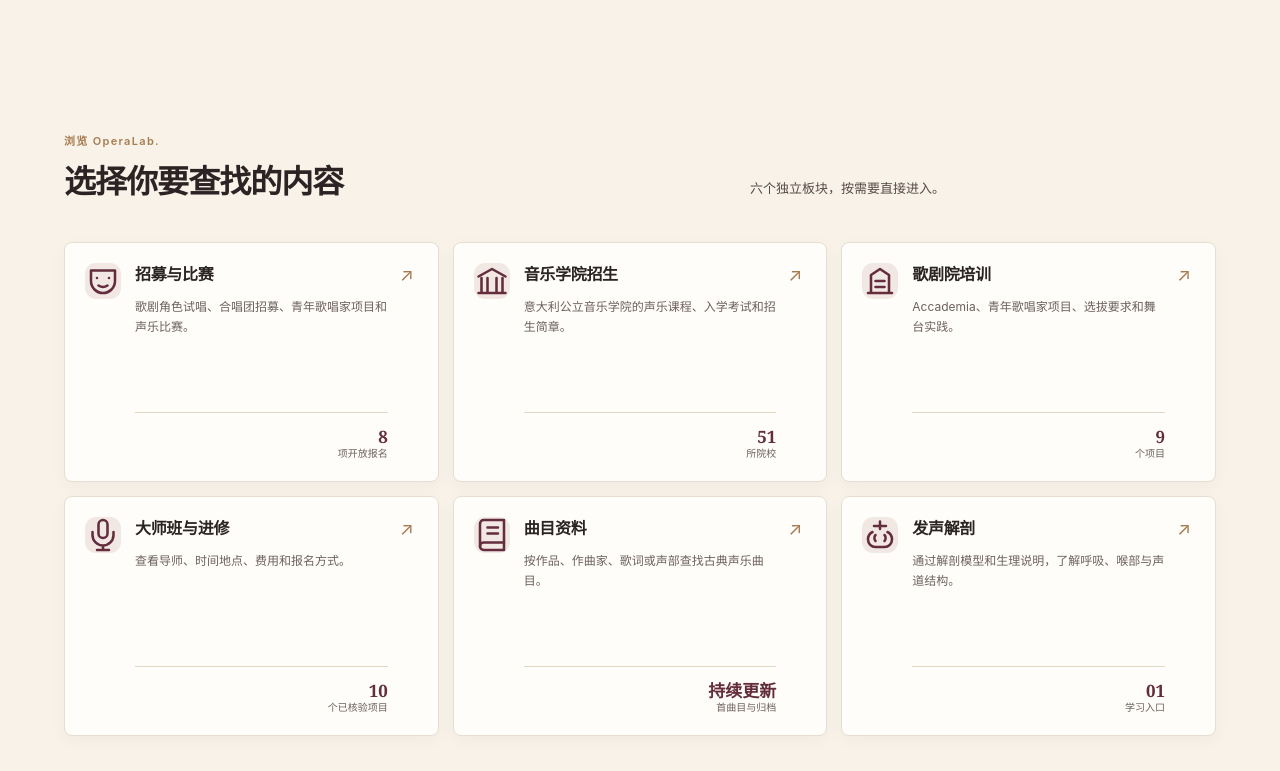
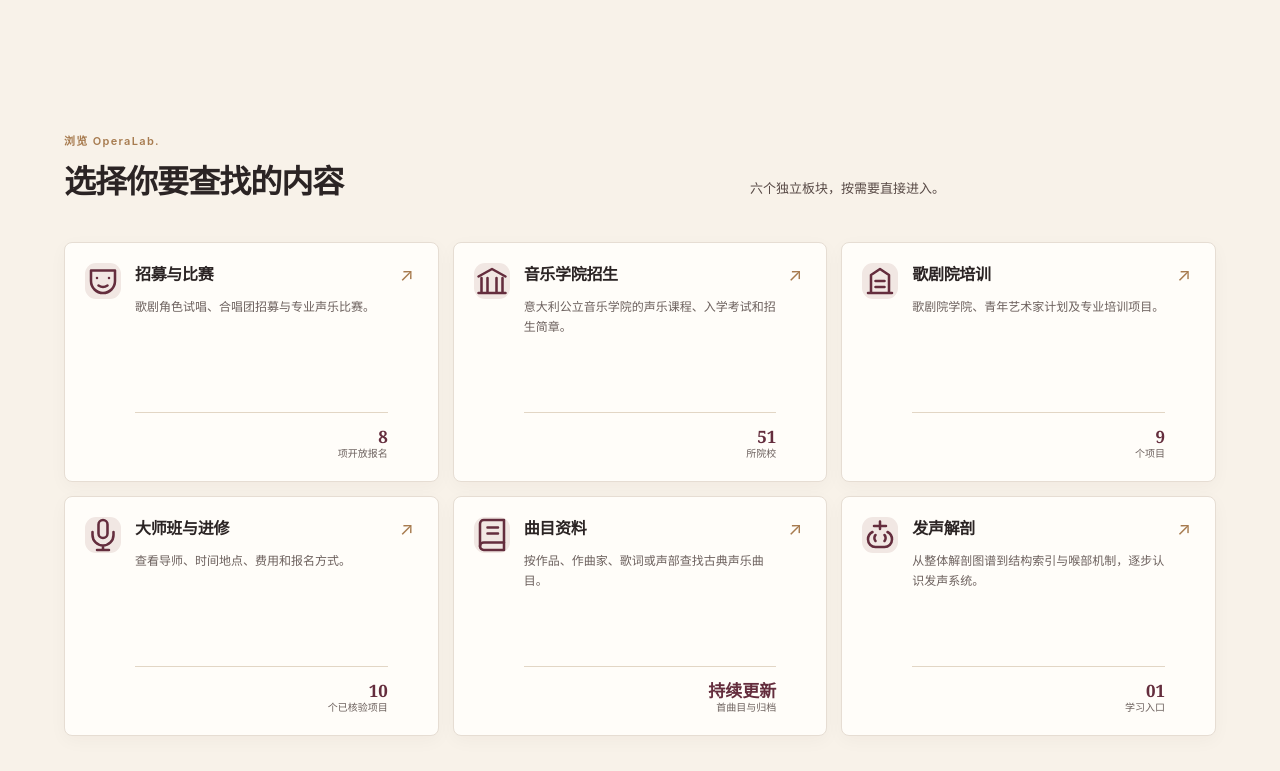
Before and after one commit to OperaLirico/Opera-Lirico, a plain HTML site: page index.html in a window 1280 px wide. Shown: the part 557-1328 px from the top of the page. Drawn offline with Linux system fonts and the light colour scheme.

Commit message:
Clarify the six homepage destinations

```diff
--- a/index.html
+++ b/index.html
@@ -94,7 +94,7 @@
   <div class="home-card-grid">
     <button class="tile" type="button" data-open="open-calls">
       <span class="tile-icon" aria-hidden="true"><svg viewBox="0 0 24 24" fill="none" stroke="currentColor" stroke-width="1.7" stroke-linecap="round" stroke-linejoin="round"><path d="M4 5h16v7a8 8 0 0 1-16 0z"/><path d="M8 10h.01M16 10h.01M9 15q3 2 6 0"/></svg></span>
-      <span class="tile-main"><span class="tile-title">招募与比赛</span><span class="tile-desc">歌剧角色试唱、合唱团招募、青年歌唱家项目和声乐比赛。</span></span>
+      <span class="tile-main"><span class="tile-title">招募与比赛</span><span class="tile-desc">歌剧角色试唱、合唱团招募与专业声乐比赛。</span></span>
       <span class="tile-stat"><b id="statCalls">—</b><small>项开放报名</small></span><span class="tile-arrow" aria-hidden="true">↗</span>
     </button>
     <button class="tile" type="button" data-open="conservatori">
@@ -104,7 +104,7 @@
     </button>
     <button class="tile" type="button" data-open="opera-academies">
       <span class="tile-icon" aria-hidden="true"><svg viewBox="0 0 24 24" fill="none" stroke="currentColor" stroke-width="1.7" stroke-linecap="round" stroke-linejoin="round"><path d="M4 20h16M6 20V8l6-4 6 4v12M9 12h6M9 16h6"/></svg></span>
-      <span class="tile-main"><span class="tile-title">歌剧院培训</span><span class="tile-desc">Accademia、青年歌唱家项目、选拔要求和舞台实践。</span></span>
+      <span class="tile-main"><span class="tile-title">歌剧院培训</span><span class="tile-desc">歌剧院学院、青年艺术家计划及专业培训项目。</span></span>
       <span class="tile-stat"><b id="statAcademies">—</b><small>个项目</small></span><span class="tile-arrow" aria-hidden="true">↗</span>
     </button>
     <a class="tile tile-link" href="masterclasses.html">
@@ -119,7 +119,7 @@
     </button>
     <a class="tile tile-link" href="voice-anatomy.html">
       <span class="tile-icon" aria-hidden="true"><svg viewBox="0 0 24 24" fill="none" stroke="currentColor" stroke-width="1.7" stroke-linecap="round" stroke-linejoin="round"><path d="M12 3v5M8 6h8M7 10c-2 1-3 3-3 5a5 5 0 0 0 5 5h6a5 5 0 0 0 5-5c0-2-1-4-3-5"/><path d="M9 12c-1 1-1 3 0 4m6-4c1 1 1 3 0 4"/></svg></span>
-      <span class="tile-main"><span class="tile-title">发声解剖</span><span class="tile-desc">通过解剖模型和生理说明，了解呼吸、喉部与声道结构。</span></span>
+      <span class="tile-main"><span class="tile-title">发声解剖</span><span class="tile-desc">从整体解剖图谱到结构索引与喉部机制，逐步认识发声系统。</span></span>
       <span class="tile-stat"><b>01</b><small>学习入口</small></span><span class="tile-arrow" aria-hidden="true">↗</span>
     </a>
   </div>
```
